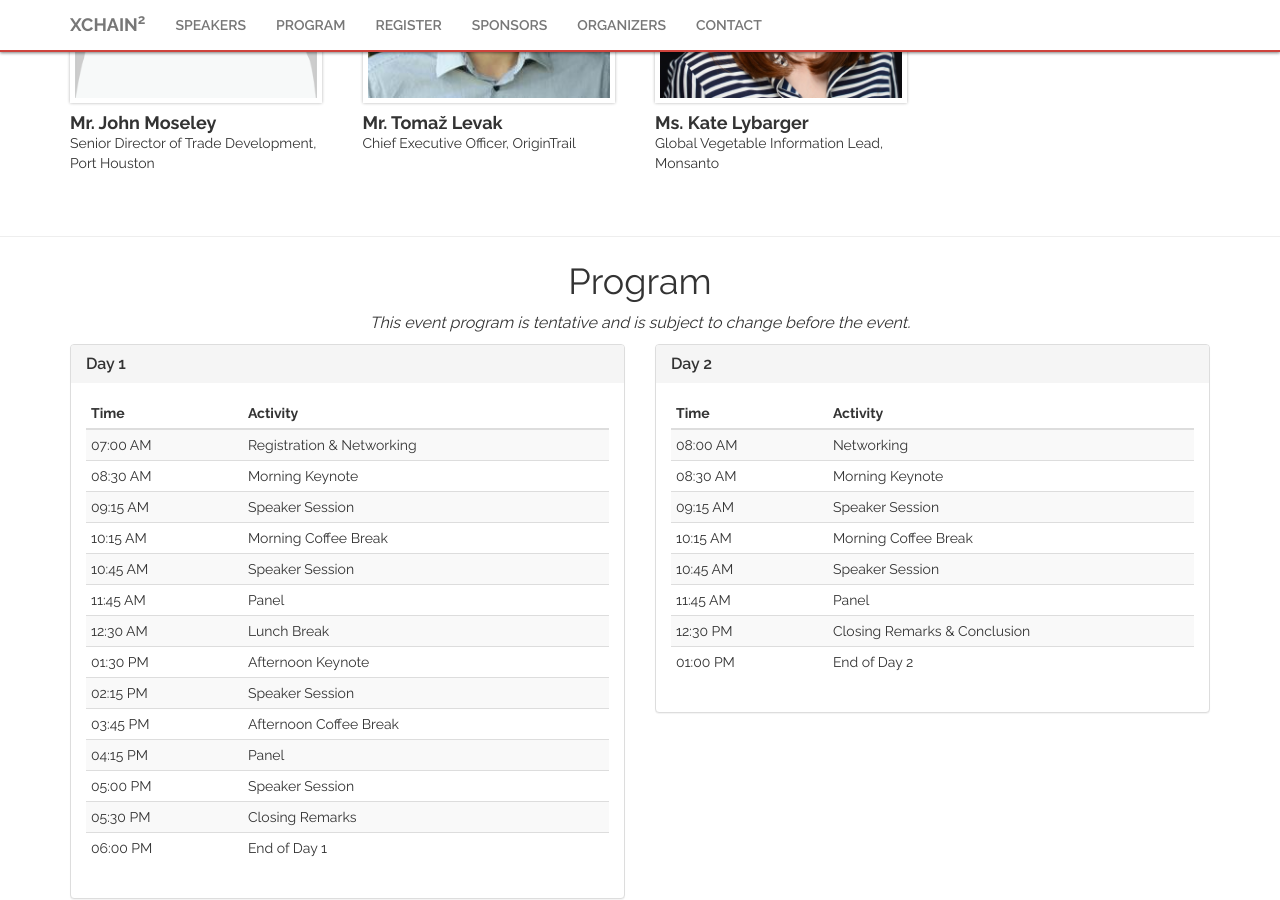
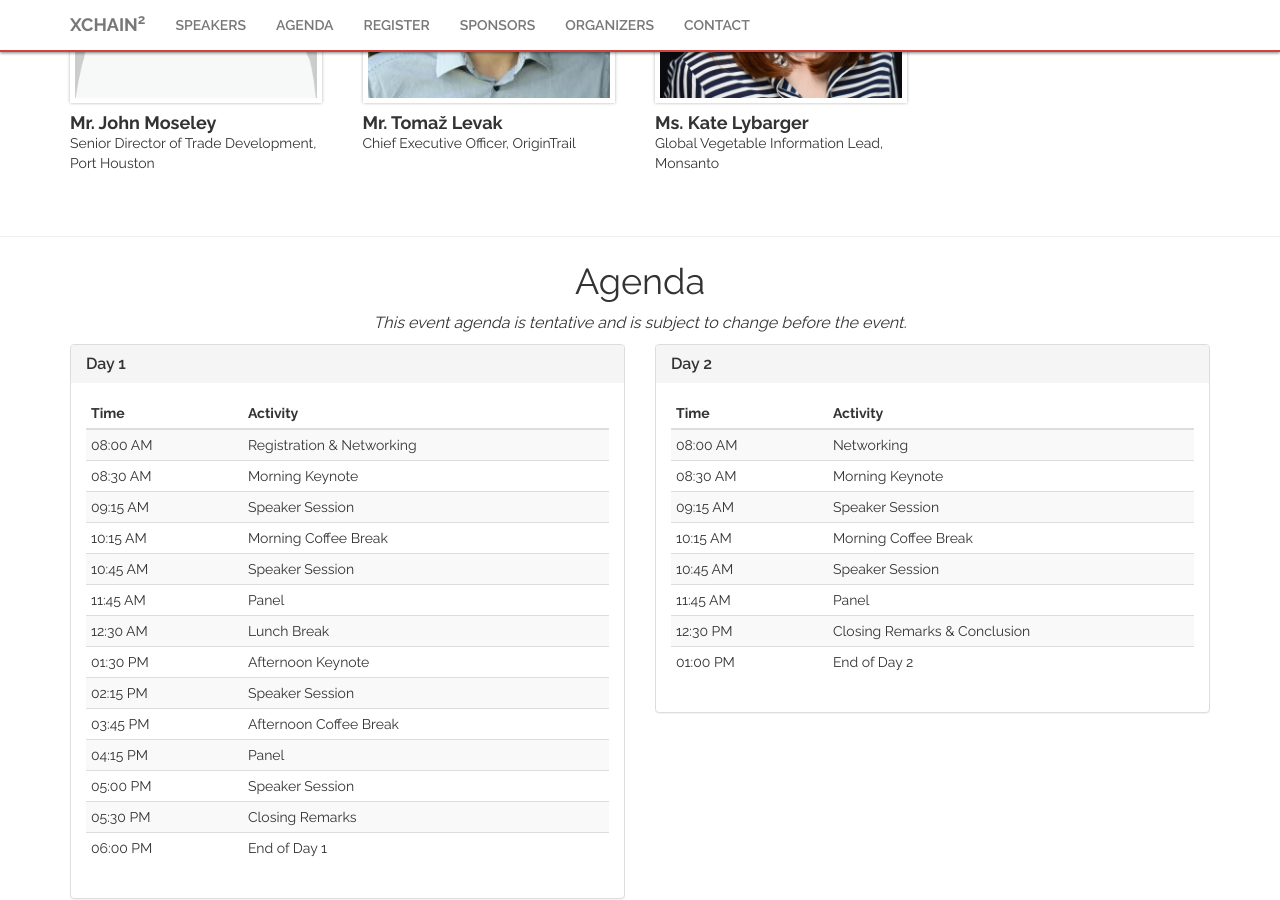
Before and after one commit to gnawalishyam/jekyll, a Jekyll site: the page built from index.html, in a window 1280 px wide and 900 px high, scrolled down 2067 px. Built offline with Jekyll 4.4.1, drawn with Linux system fonts in a browser that asks for light colours; some web fonts are replaced.

Commit message:
fixed program start time on day 1 renamed program to agenda

```diff
--- a/_layouts/default.html
+++ b/_layouts/default.html
@@ -54,14 +54,14 @@
 				<ul class="nav navbar-nav">
 					{% if page.layout == 'default' %}
 					<li><a class="nav-item" href="#speakers">Speakers</a></li>
-					<li><a class="nav-item" href="#program">Program</a></li>
+					<li><a class="nav-item" href="#program">Agenda</a></li>
 					<li><a class="nav-item" href="#register">Register</a></li>
 					<li><a class="nav-item" href="#sponsors">Sponsors</a></li>
 					<li><a class="nav-item" href="#organizers">Organizers</a></li>
 					<li><a class="nav-item" href="#contact">Contact</a></li>
 					{% else %}
 					<li><a class="nav-item" href="/#speakers">Speakers</a></li>
-					<li><a class="nav-item" href="/#program">Program</a></li>
+					<li><a class="nav-item" href="/#program">Agenda</a></li>
 					<li><a class="nav-item" href="/#register">Register</a></li>
 					<li><a class="nav-item" href="/#sponsors">Sponsors</a></li>
 					<li><a class="nav-item" href="/#organizers">Organizers</a></li>
@@ -105,7 +105,7 @@
 					<h3>Navigation</h3>
 					<ul class="list-unstyled">
 						<li><a class="" href="/">Home</a></li>
-						<li><a class="" href="/#program">Program</a></li>
+						<li><a class="" href="/#program">Agenda</a></li>
 						<li><a class="" href="/#register">Register</a></li>
 						<li><a class="" href="/#speakers">Speakers</a></li>
 						<li><a class="" href="/#sponsors">Sponsors</a></li>
--- a/index.html
+++ b/index.html
@@ -58,8 +58,8 @@ layout: default
 
 <section class="container">
 	<div id="program">
-		<h1>Program</h1>
-		<p class="notice">This event program is tentative and is subject to change before the event.</p>
+		<h1>Agenda</h1>
+		<p class="notice">This event agenda is tentative and is subject to change before the event.</p>
 		<div class="panel-group row" id="accordion">
 			<div class="col-md-6 col-sm-12">
 				<div class="panel panel-default">
@@ -78,7 +78,7 @@ layout: default
 								</tr>
 							</thead>
 							<tr class="program-item">
-								<td>07:00 AM</td>
+								<td>08:00 AM</td>
 								<td>Registration & Networking</td>
 							</tr>
 							<tr class="program-item">
```
